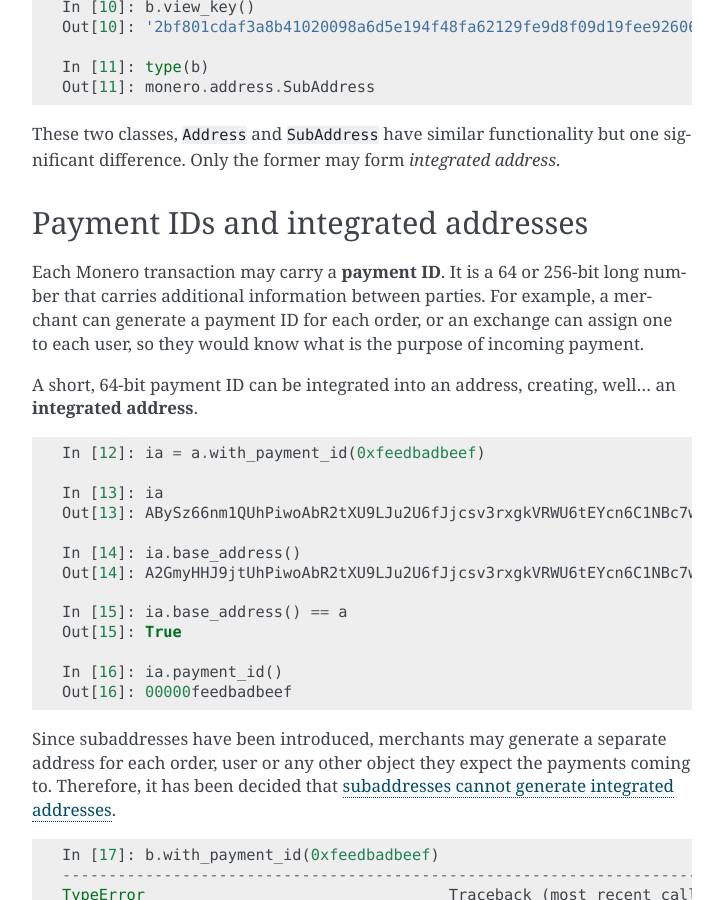
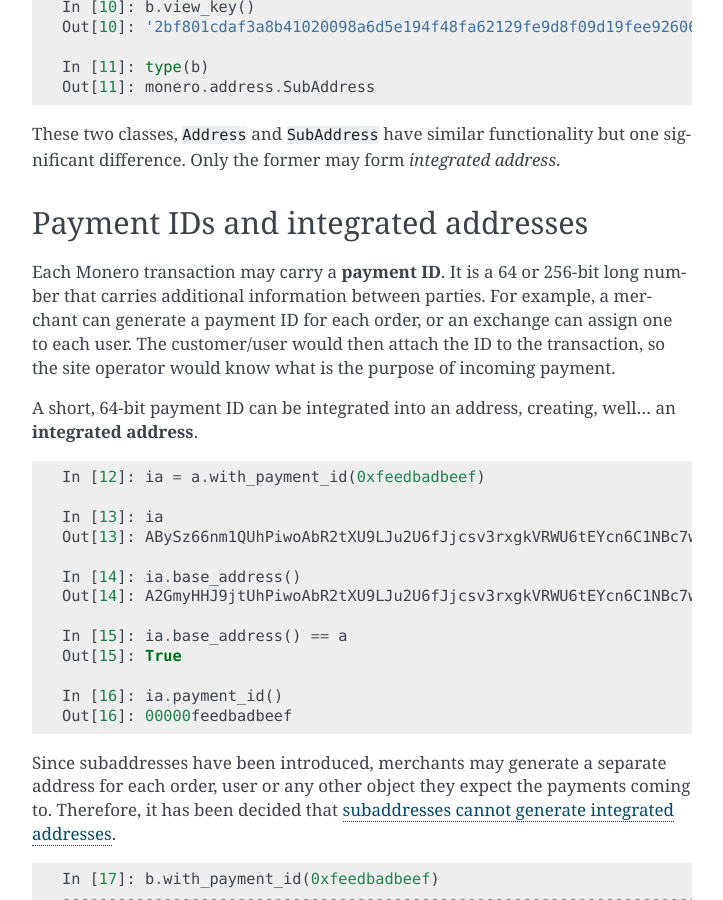
Before and after one commit to monero-ecosystem/monero-python, a Sphinx documentation site: the page built from docs/source/address.rst, in a window 1280 px wide and 900 px high, scrolled down 1169 px. Shown: the whole window, without its empty margins (388-1111 px from the left). Built offline with Sphinx 7.4.7, drawn with Linux system fonts in a browser that asks for light colours.

Commit message:
Correct docs a bit

```diff
--- a/docs/source/address.rst
+++ b/docs/source/address.rst
@@ -73,7 +73,8 @@
 Each Monero transaction may carry a **payment ID**. It is a 64 or 256-bit long
 number that carries additional information between parties. For example, a
 merchant can generate a payment ID for each order, or an exchange can assign
-one to each user, so they would know what is the purpose of incoming payment.
+one to each user. The customer/user would then attach the ID to the transaction,
+so the site operator would know what is the purpose of incoming payment.
 
 A short, 64-bit payment ID can be integrated into an address, creating, well...
 an **integrated address**.
--- a/docs/source/wallet.rst
+++ b/docs/source/wallet.rst
@@ -58,7 +58,7 @@
 addresses. The ``Wallet.new_account()`` and ``Account.new_address()`` will
 create new instances.
 
-(This snippet, will fail on Monero v0.11.x)
+(This snippet will fail on Monero v0.11.x)
 
 .. code-block:: python
 
```
